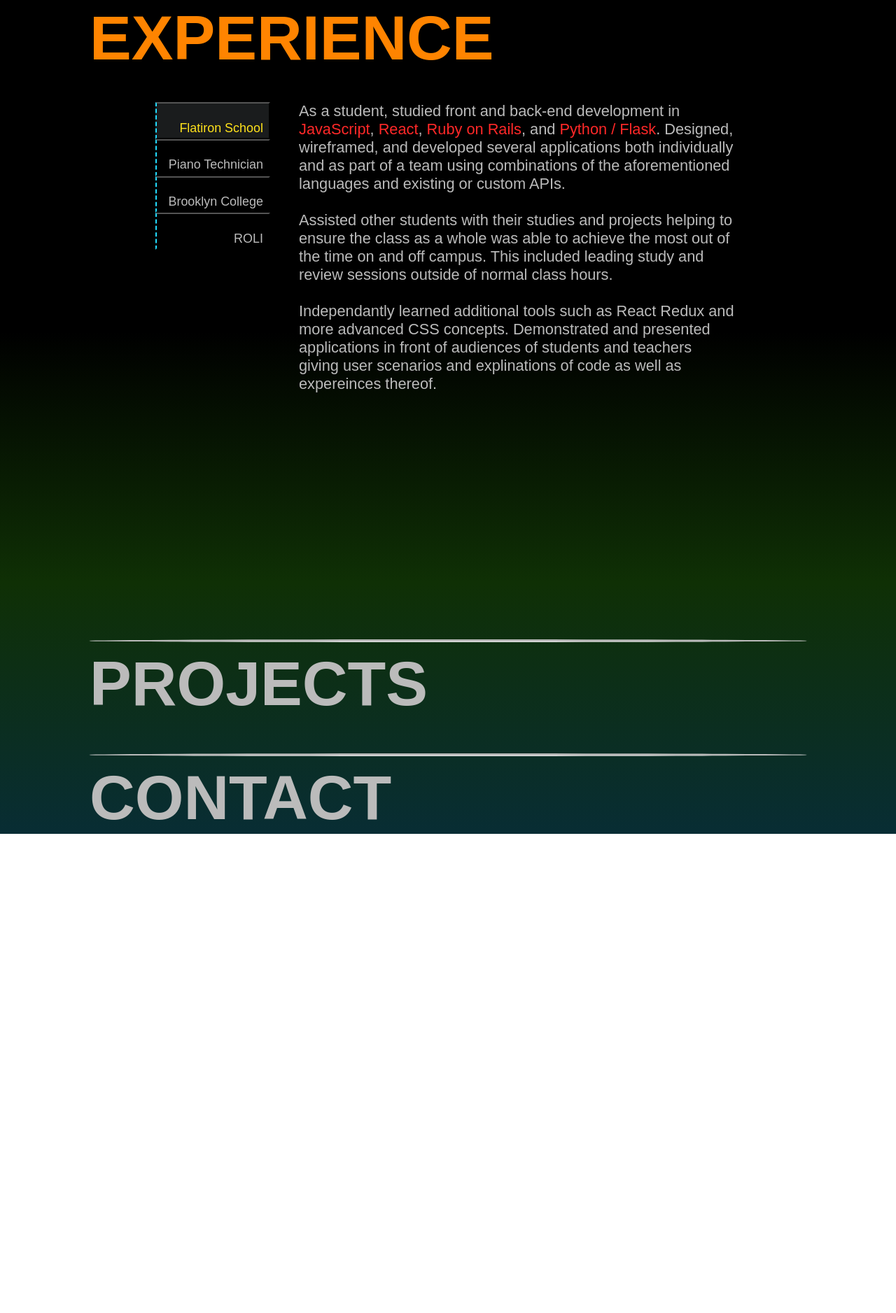
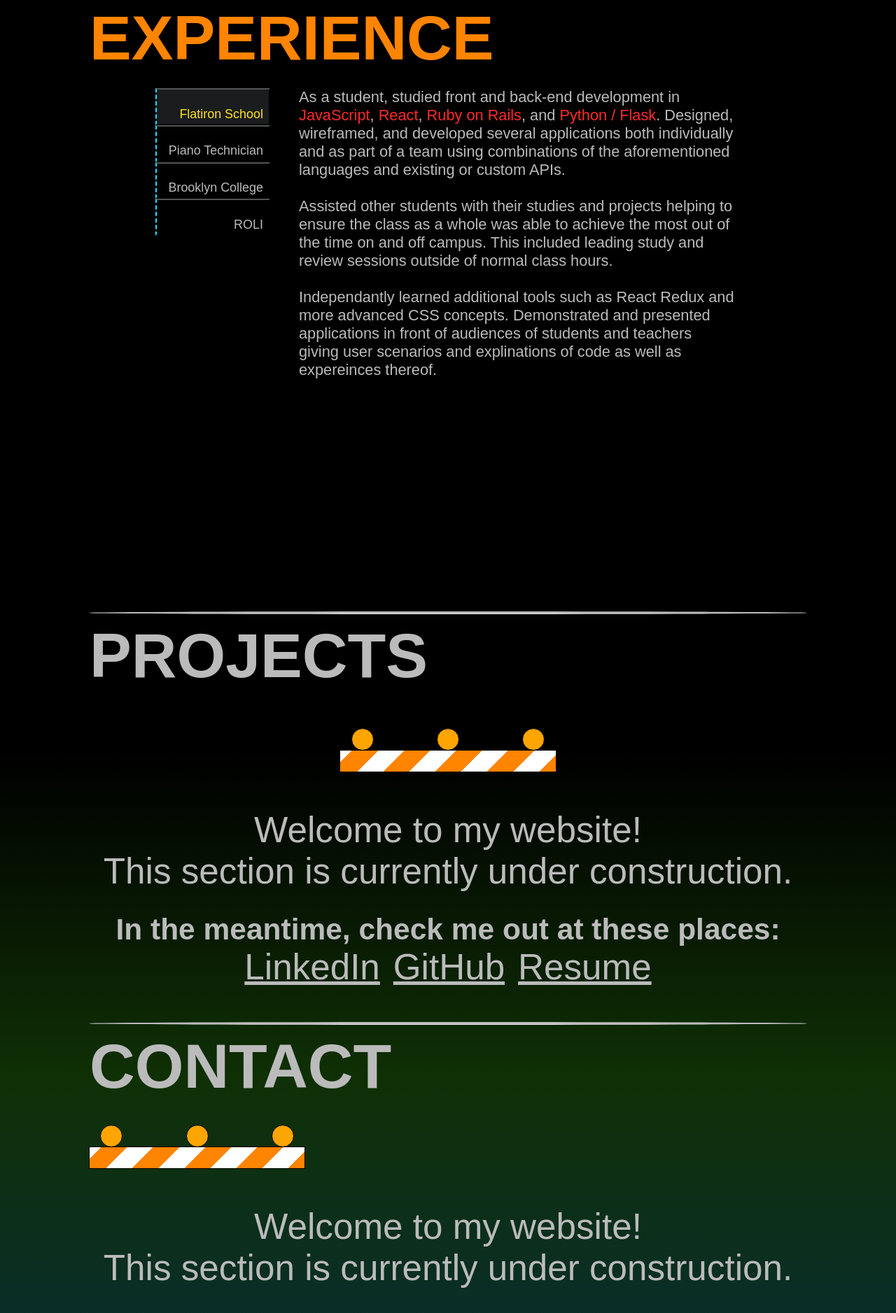
Before and after one commit to tdep/portfolio-site-v2, a React (Create React App) app: page / in a window 1280 px wide. Shown: the part 1680-3557 px from the top of the page at 70% size. Before the commit the page ends 2872 px from the top, so only its background shows below. Built offline with nearby package versions, Linux system fonts and the light colour scheme; a web font is replaced by a local one.

Commit message:
employed section construction

```diff
--- a/src/components/SectionConstruction.js
+++ b/src/components/SectionConstruction.js
@@ -14,7 +14,7 @@ function SectionConstruction() {
       </div>
       <div className="under-construction">
         <span>Welcome to my website! </span>
-        <span>It's currently under construction.</span>
+        <span>This section is currently under construction.</span>
       </div>
       <div className="link-container">
         <h5>In the meantime, check me out at these places:</h5>
--- a/src/sections/LandingPage.js
+++ b/src/sections/LandingPage.js
@@ -51,6 +51,7 @@ function LandingPage() {
         <div id="projects" className="page-container">
           <h2 className="section-title">Projects</h2>
           <div className="content-container">
+            <SectionConstruction />
       {/* <Projects /> */}
       </div>
       </div>
@@ -58,6 +59,7 @@ function LandingPage() {
         <div id="contact" className="page-container">
           <h2 className="section-title">Contact</h2>
       {/* <Contact /> */}
+      <SectionConstruction />
       </div>
       {/* <hr className="solid"></hr>
         <div id="footer">
--- a/src/styling/experience.css
+++ b/src/styling/experience.css
@@ -13,7 +13,6 @@
   width: 80%;
   height: 80%;
   min-height: 90vh;
-  margin: 20px 0 20px 0;
 }
 
 #side-menu {
```
